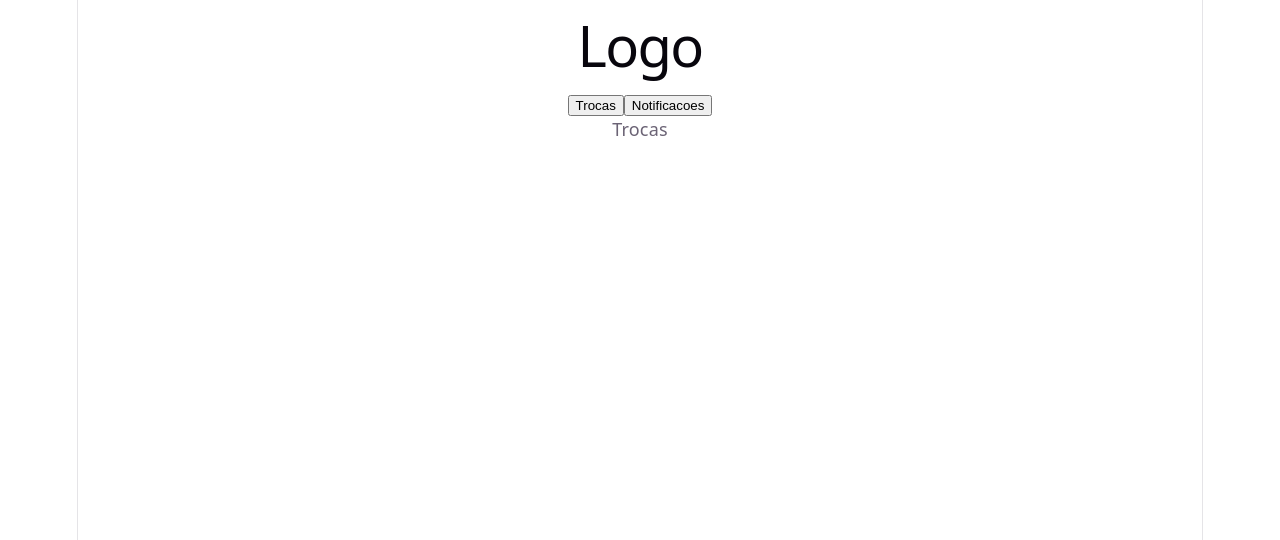
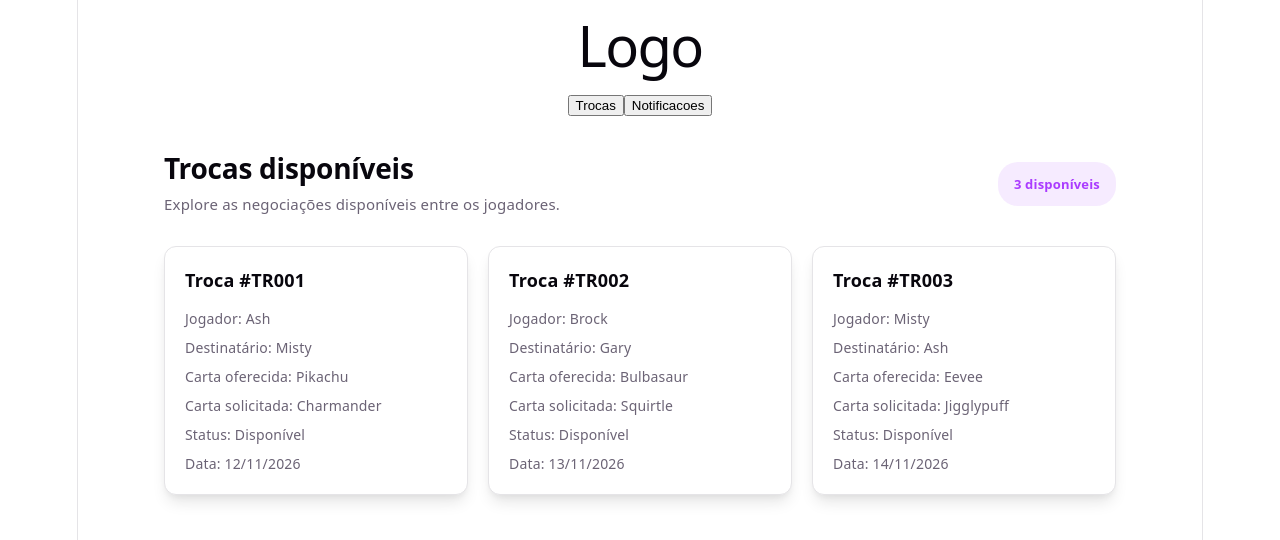
Before and after one commit to S03-2026-2/Visualizacao_de_trocas, a React (Vite) app in the folder app/: page / in a window 1280 px wide. Shown: the top 540 px of the page. Built offline with nearby package versions, Linux system fonts and the light colour scheme.

Commit message:
feat: implementa pagina de listagem de trocas com dados temporarios

```diff
--- a/app/src/pages/Trocas/Trocas.css
+++ b/app/src/pages/Trocas/Trocas.css
@@ -0,0 +1,119 @@
+
+/* Página principal de trocas */
+.trocas-page {
+  width: 100%;
+  max-width: 1000px;
+  margin: 0 auto;
+  padding: 36px 24px;
+  box-sizing: border-box;
+  text-align: left;
+}
+
+/* Cabeçalho da página */
+.trocas-header {
+  display: flex;
+  justify-content: space-between;
+  align-items: center;
+  gap: 20px;
+  margin-bottom: 30px;
+}
+
+.trocas-header h2 {
+  font-size: 28px;
+  font-weight: 700;
+  color: var(--text-h);
+  margin: 0 0 8px;
+}
+
+.trocas-header p {
+  font-size: 15px;
+  color: var(--text);
+  line-height: 1.5;
+}
+
+/* Contador de trocas disponíveis */
+.trocas-contador {
+  display: inline-block;
+  padding: 9px 16px;
+  border-radius: 20px;
+  background: var(--accent-bg);
+  color: var(--accent);
+  font-size: 13px;
+  font-weight: 600;
+  white-space: nowrap;
+}
+
+/* Organização da lista de trocas */
+.trocas-lista {
+  display: grid;
+  grid-template-columns:
+    repeat(auto-fit, minmax(min(100%, 280px), 1fr));
+  gap: 20px;
+}
+
+/* Cards temporários enquanto TrocaCard não existe */
+.troca-card-temporario {
+  background: var(--bg);
+  border: 1px solid var(--border);
+  border-radius: 12px;
+  padding: 20px;
+  box-shadow: var(--shadow);
+  transition: transform 0.2s ease, box-shadow 0.2s ease;
+}
+
+.troca-card-temporario:hover {
+  transform: translateY(-3px);
+  box-shadow: 0 8px 20px rgba(0, 0, 0, 0.12);
+}
+
+.troca-card-temporario h3 {
+  margin: 0 0 15px;
+  color: var(--text-h);
+  font-size: 18px;
+  font-weight: 600;
+}
+
+.troca-card-temporario p {
+  margin: 0 0 8px;
+  color: var(--text);
+  font-size: 14px;
+  line-height: 1.5;
+}
+
+.troca-card-temporario p:last-child {
+  margin-bottom: 0;
+}
+
+/* Mensagem quando não existem trocas */
+.trocas-vazio {
+  grid-column: 1 / -1;
+  padding: 40px 20px;
+  border: 1px dashed var(--border);
+  border-radius: 12px;
+  color: var(--text);
+  text-align: center;
+}
+
+/* Responsividade para celulares */
+@media (max-width: 600px) {
+  .trocas-page {
+    padding: 24px 16px;
+  }
+
+  .trocas-header {
+    flex-direction: column;
+    align-items: flex-start;
+  }
+
+  .trocas-header h2 {
+    font-size: 24px;
+  }
+
+  .trocas-lista {
+    grid-template-columns: 1fr;
+  }
+
+  .troca-card-temporario {
+    padding: 16px;
+  }
+}
--- a/app/src/pages/Trocas/Trocas.tsx
+++ b/app/src/pages/Trocas/Trocas.tsx
@@ -1,8 +1,79 @@
+import './Trocas.css';
+
+// Dados temporários para visualização da página.
+// Futuramente, serão substituídos por dados do Controller.
+const trocasExemplo = [
+  {
+    idTroca: 'TR001',
+    jogadorSolicitante: 'Ash',
+    jogadorDestino: 'Misty',
+    cartaOferecida: 'Pikachu',
+    cartaSolicitada: 'Charmander',
+    status: 'Disponível',
+    dataCriacao: '12/11/2026',
+  },
+  {
+    idTroca: 'TR002',
+    jogadorSolicitante: 'Brock',
+    jogadorDestino: 'Gary',
+    cartaOferecida: 'Bulbasaur',
+    cartaSolicitada: 'Squirtle',
+    status: 'Disponível',
+    dataCriacao: '13/11/2026',
+  },
+  {
+    idTroca: 'TR003',
+    jogadorSolicitante: 'Misty',
+    jogadorDestino: 'Ash',
+    cartaOferecida: 'Eevee',
+    cartaSolicitada: 'Jigglypuff',
+    status: 'Disponível',
+    dataCriacao: '14/11/2026',
+  },
+];
+
 function Trocas() {
+  return (
+    <section className="trocas-page">
+      <header className="trocas-header">
+        <div>
+          <h2>Trocas disponíveis</h2>
+          <p>
+            Explore as negociações disponíveis
+            entre os jogadores.
+          </p>
+        </div>
 
-    return (
-        <div>Trocas</div>
-    )
+        <span className="trocas-contador">
+          {trocasExemplo.length} disponíveis
+        </span>
+      </header>
+
+      <div className="trocas-lista">
+        {trocasExemplo.length > 0 ? (
+          trocasExemplo.map((troca) => (
+            //Temporário: Adicionei a classe "troca-card-temporario" para estilizar os cards de troca.
+            <div className="troca-card-temporario" key={troca.idTroca}>
+            <h3>Troca #{troca.idTroca}</h3>
+
+            <p>Jogador: {troca.jogadorSolicitante}</p>
+            <p>Destinatário: {troca.jogadorDestino}</p>
+
+            <p>Carta oferecida: {troca.cartaOferecida}</p>
+            <p>Carta solicitada: {troca.cartaSolicitada}</p>
+
+            <p>Status: {troca.status}</p>
+            <p>Data: {troca.dataCriacao}</p>
+            </div>
+          ))
+        ) : (
+          <p className="trocas-vazio">
+            Nenhuma troca disponível no momento.
+          </p>
+        )}
+      </div>
+    </section>
+  );
 }
 
-export default Trocas
+export default Trocas;
```
